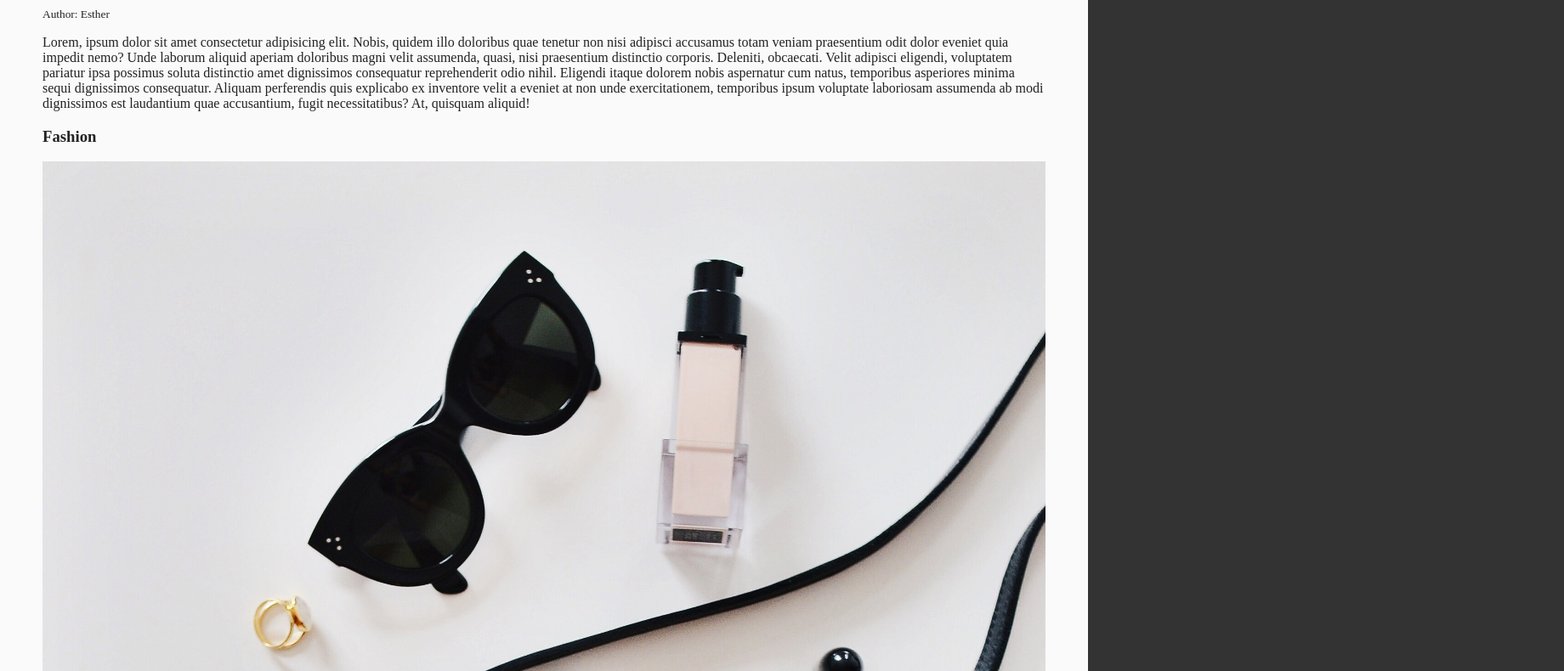
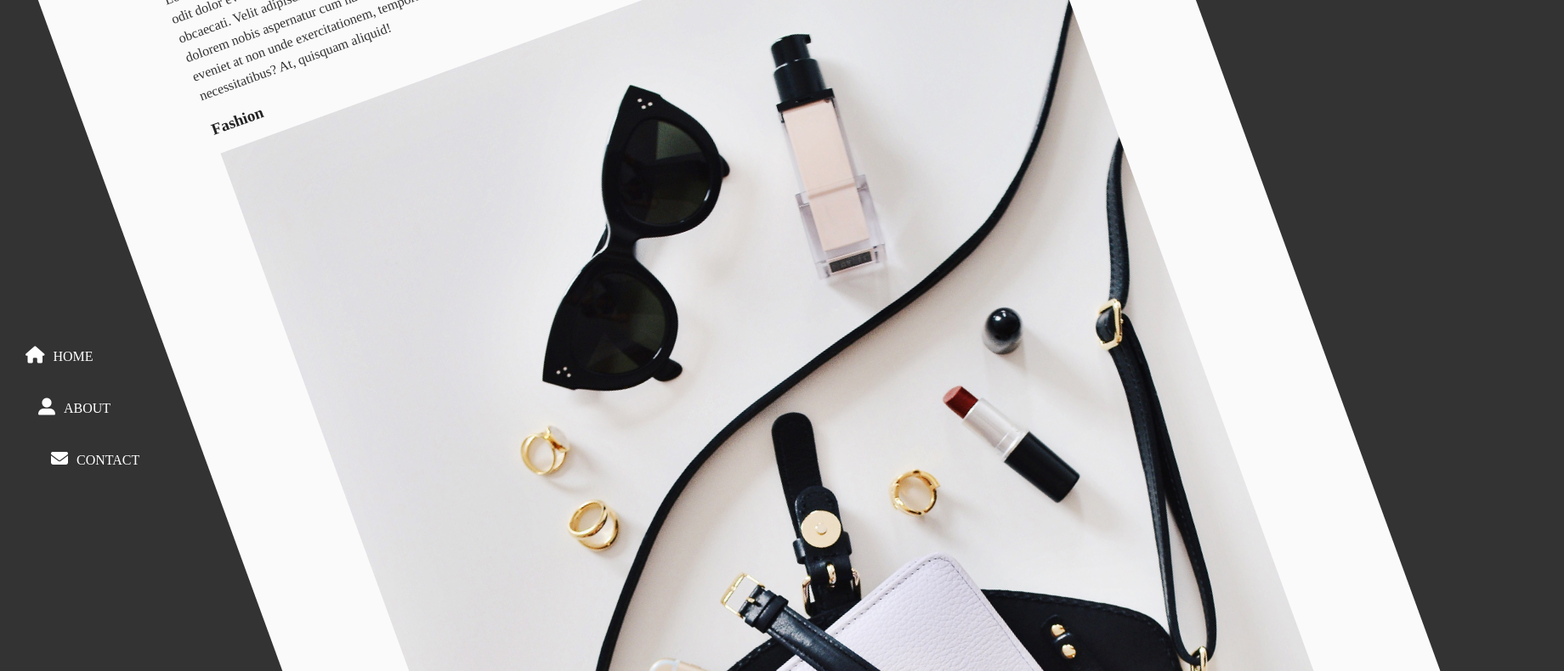
Before and after one commit to Ess91/rotating-navigation, a plain HTML site: page index.html in a window 1280 px wide. Shown: the part 123-913 px from the top of the page at 85% size, 1840 px wide, since content can reach past the window. Drawn offline with Linux system fonts and the light colour scheme.

Commit message:
rotate effect

```diff
--- a/index.html
+++ b/index.html
@@ -11,7 +11,7 @@
 
 <body>
 
-    <div class="container">
+    <div class="container show-nav">
 
         <div class="circle-container">
             <div class="circle">
@@ -58,7 +58,7 @@
     <nav>
         <ul>
             <li> <i class="fas fa-home"></i>Home</li>
-            <li><i class="fas fa-user-alt">About</i></li>
+            <li><i class="fas fa-user-alt"></i>About</li>
             <li><i class="fas fa-envelope"></i>Contact</li>
         </ul>
     </nav>
--- a/script.js
+++ b/script.js
@@ -0,0 +1,7 @@
+const open = document.getElementById('open')
+const close = document.getElementById('close')
+const container = document.querySelector('.container')
+
+open.addEventListener('click', () => container.classList.add('show-nav'))
+
+close.addEventListener('click', () => container.classList.remove('show-nav'))
--- a/style.css
+++ b/style.css
@@ -29,12 +29,16 @@ body {
 }
 
 .circle {
-    background-color: #ff7979;
+  background-color: #f5b700;
   height: 200px;
   width: 200px;
   border-radius: 50%;
   position: relative;
   transition: transform 0.5s linear;
+}
+
+.container.show-nav .circle{
+transform: rotate(-70deg);
 }
 
 .circle button {
@@ -63,6 +67,65 @@ body {
   transform-origin: top left;
 }
 
+.container.container.show-nav + nav li {
+    transform: translateX(0);
+    transition-delay: 0.3s;
+}
+
+nav {
+  position: fixed;
+  bottom: 40px;
+  left: 0;
+  z-index: 100;
+}
+
+nav ul {
+  list-style-type: none;
+  padding: 30px;
+}
+
+nav ul li {
+  text-transform: uppercase;
+  color: #fff;
+  margin: 40px 0;
+  transform: translateX(-100%);
+  transition: transform 0.4s ease-in;
+}
+
+nav ul li i {
+  font-size: 20px;
+  margin-right: 10px;
+}
+
+nav ul li:nth-child(2) {
+  margin-left: 15px;
+  transform: translateX(-150%);
+}
+
+nav ul li:nth-child(3) {
+  margin-left: 30px;
+  transform: translateX(-200%);
+}
+
 .content img {
   max-width: 100%;
 }
+
+.content {
+  max-width: 1000px;
+  margin: 50px auto;
+}
+
+.content h1 {
+  margin: 0;
+}
+
+.content small {
+  color: #555;
+  font-style: italic;
+}
+
+.content p {
+  color: #333;
+  line-height: 1.5;
+}
```
Lines whose indentation alone changed are shown as unchanged.
